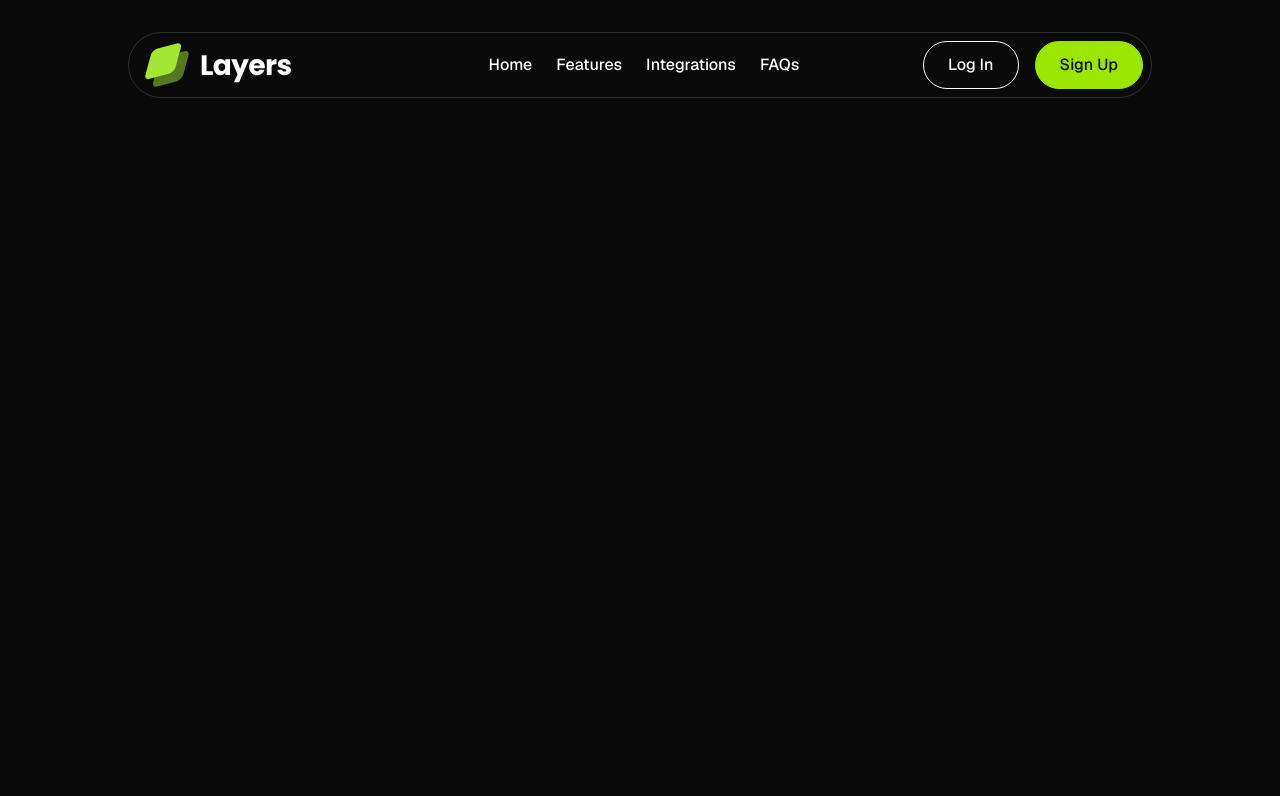
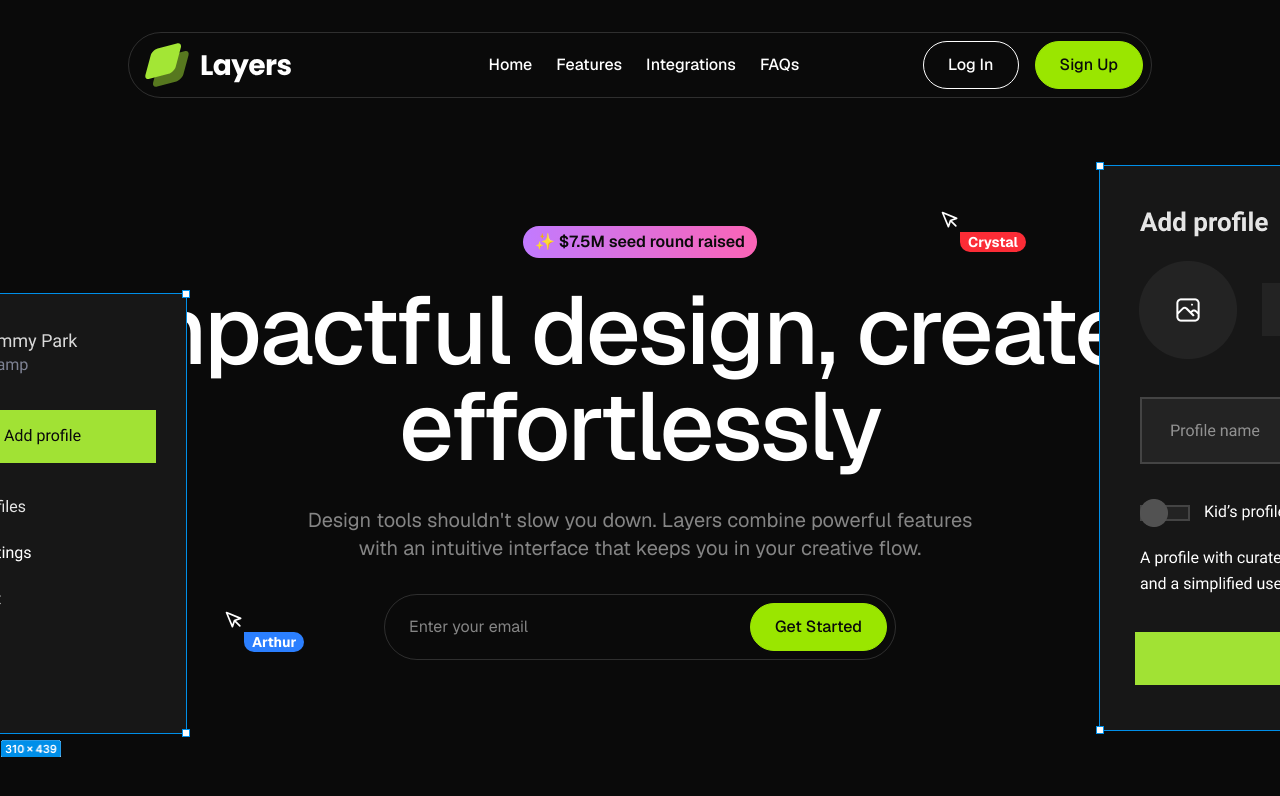
Before and after one commit to ajlaroya/layers-landing-page, a Next.js app: page / in a window 1280 px wide. Shown: the top 796 px of the page. Built offline with nearby package versions, Linux system fonts and the light colour scheme.

Commit message:
hero section complete, pointer component, button size variant, absolute path setup

```diff
--- a/app/components/Button.tsx
+++ b/app/components/Button.tsx
@@ -1,26 +1,34 @@
 import { cva } from "class-variance-authority";
-import { HTMLAttributes } from "react";
+import { ButtonHTMLAttributes } from "react";
 
-const classes = cva("border h-12 rounded-full px-6 font-medium hidden md:inline-flex items-center", {
-  variants: {
-    variant: {
-      primary: "bg-lime-400 text-neutral-950 border-lime-400",
-      secondary: "border-white text-white bg-transparent",
+const classes = cva(
+  "border h-12 rounded-full px-6 font-medium hidden md:inline-flex items-center",
+  {
+    variants: {
+      variant: {
+        primary: "bg-lime-400 text-neutral-950 border-lime-400",
+        secondary: "border-white text-white bg-transparent",
+      },
+      size: {
+        sm: "h-10",
+      },
     },
   },
-});
+);
 
 const Button = (
   props: {
     variant: "primary" | "secondary";
-  } & HTMLAttributes<HTMLButtonElement>,
+    size?: "sm";
+  } & ButtonHTMLAttributes<HTMLButtonElement>,
 ) => {
-  const { variant, className, ...otherProps } = props;
+  const { variant, className, size, ...otherProps } = props;
   return (
     <button
       className={classes({
-        variant: variant,
-        className: className,
+        variant,
+        size,
+        className,
       })}
       {...otherProps}
     />
--- /dev/null
+++ b/app/components/Pointer.tsx
@@ -0,0 +1,37 @@
+import { twMerge } from "tailwind-merge";
+
+const Pointer = (props: { name: string; color?: "red" | "blue" }) => {
+  const { name, color } = props;
+
+  return (
+    <div className="relative">
+      <svg
+        xmlns="http://www.w3.org/2000/svg"
+        width="24"
+        height="24"
+        viewBox="0 0 24 24"
+        fill="none"
+        stroke="currentColor"
+        strokeWidth="2"
+        strokeLinecap="round"
+        strokeLinejoin="round"
+        className="feather feather-mouse-pointer size-5 text-white"
+      >
+        <path d="M3 3l7.07 16.97 2.51-7.39 7.39-2.51L3 3z"></path>
+        <path d="M13 13l6 6"></path>
+      </svg>
+      <div className="absolute top-full left-full">
+        <div
+          className={twMerge(
+            "inline-flex rounded-full rounded-tl-none bg-blue-500 px-2 text-sm font-bold",
+            color === "red" && "bg-red-500",
+          )}
+        >
+          {name}
+        </div>
+      </div>
+    </div>
+  );
+};
+
+export default Pointer;
--- a/app/page.tsx
+++ b/app/page.tsx
@@ -1,9 +1,11 @@
+import Hero from "./sections/Hero";
 import Navbar from "./sections/Navbar";
 
 export default function Home() {
   return (
     <>
       <Navbar />
+      <Hero />
     </>
   );
 }
--- a/app/sections/Hero.tsx
+++ b/app/sections/Hero.tsx
@@ -1,3 +1,54 @@
+import Button from "../components/Button";
+import designExample1Image from "@public/design-example-1.png";
+import designExample2Image from "@public/design-example-2.png";
+import Image from "next/image";
+import Pointer from "../components/Pointer";
+
 export default function Hero() {
-    return <div>Hero</div>;
+  return (
+    <section className="overflow-x-clip py-24">
+      <div className="relative container mx-auto">
+        <div className="absolute top-16 -left-32 hidden xl:block">
+          <Image src={designExample1Image} alt="Design example 1" />
+        </div>
+        <div className="absolute -top-16 -right-64 hidden xl:block">
+          <Image src={designExample2Image} alt="Design example 2" />
+        </div>
+        <div className="absolute top-96 left-56 hidden xl:block">
+          <Pointer name="Arthur" />
+        </div>
+        <div className="absolute -top-4 right-80 hidden xl:block">
+          <Pointer name="Crystal" color="red" />
+        </div>
+        <div className="flex justify-center">
+          <div className="inline-flex rounded-full bg-pink-400 bg-gradient-to-r from-purple-400 px-3 py-1 font-semibold text-neutral-950">
+            ✨ $7.5M seed round raised
+          </div>
+        </div>
+        <h1 className="mt-6 text-center text-6xl font-medium tracking-tight md:text-7xl lg:text-8xl">
+          Impactful design, created effortlessly
+        </h1>
+        <p className="mx-auto mt-8 max-w-2xl text-center text-xl text-white/50">
+          Design tools shouldn&apos;t slow you down. Layers combine powerful
+          features with an intuitive interface that keeps you in your creative
+          flow.
+        </p>
+        <form className="mx-auto mt-8 flex max-w-lg rounded-full border border-white/15 p-2">
+          <input
+            type="email"
+            placeholder="Enter your email"
+            className="bg-transparent px-4 md:flex-1"
+          />
+          <Button
+            type="submit"
+            variant="primary"
+            className="whitespace-nowrap"
+            size="sm"
+          >
+            Get Started
+          </Button>
+        </form>
+      </div>
+    </section>
+  );
 }
--- a/app/sections/LogoTicker.tsx
+++ b/app/sections/LogoTicker.tsx
@@ -21,3 +21,5 @@
 export default function LogoTicker() {
     return <div>Logo Ticker</div>;
 }
+
+// 1:01:34
--- a/tsconfig.json
+++ b/tsconfig.json
@@ -18,8 +18,10 @@
         "name": "next"
       }
     ],
+    "baseUrl": ".",
     "paths": {
-      "@/*": ["./*"]
+      "@/*": ["./*"],
+      "@public/*": ["public/assets/images/*"]
     }
   },
   "include": ["next-env.d.ts", "**/*.ts", "**/*.tsx", ".next/types/**/*.ts"],
```
